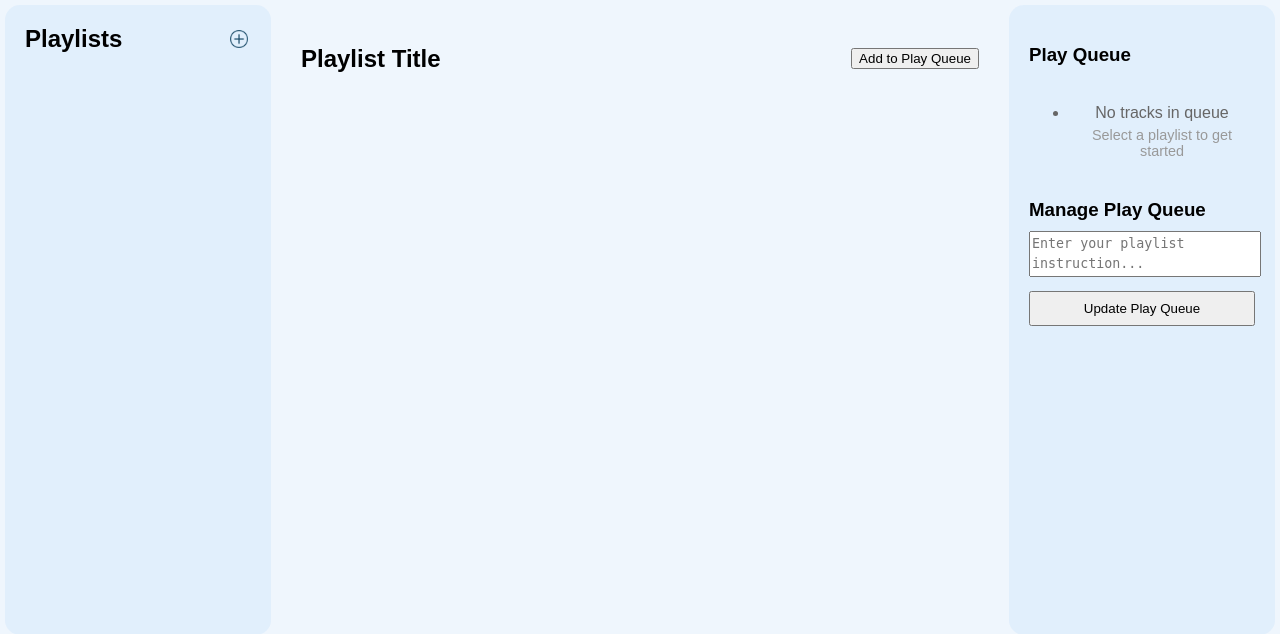
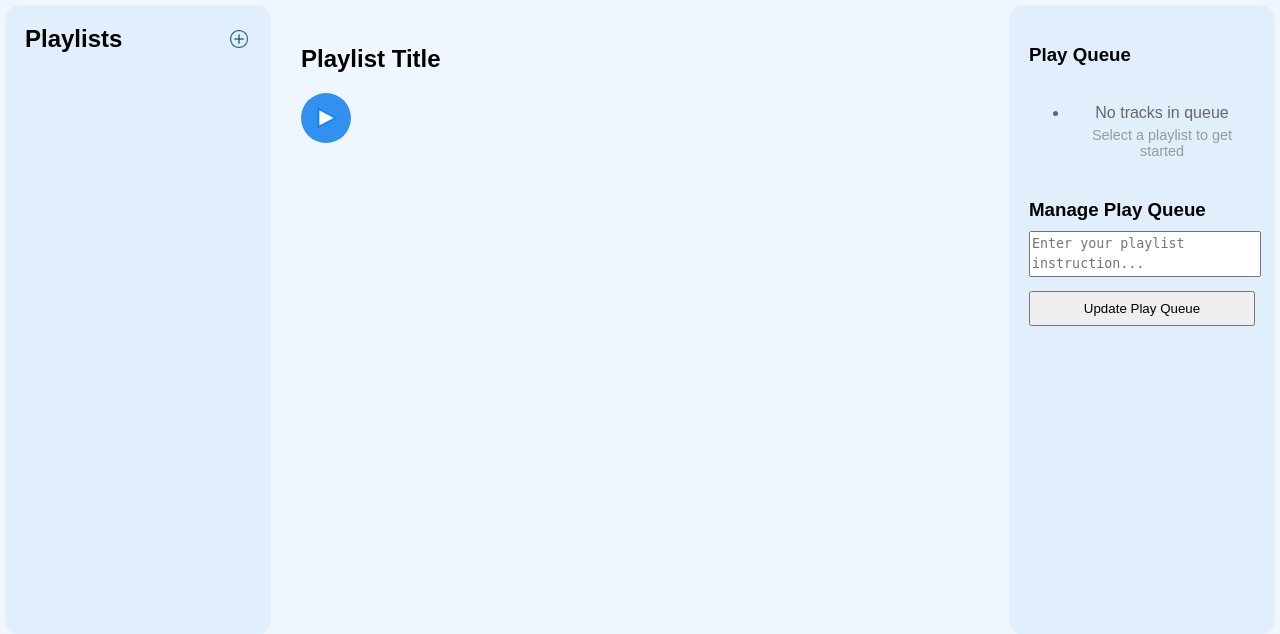
Before and after one commit to ACMLCZH/IntelligentMusicPlayer, a Django app: page /index/ in a window 1280 px wide. Shown: the part 60-694 px from the top of the page. Run offline with Django 5.2, Linux system fonts and the light colour scheme; a user stored in the database is signed in; data comes from the database, SQL or seed files in the repository; data that the repository does not hold is empty; some libraries are stand-ins or nearby versions.

Commit message:
Update Add-to-play-queue Button

```diff
--- a/myapp/static/index_style.css
+++ b/myapp/static/index_style.css
@@ -197,8 +197,31 @@ body {
 
 .playlist-info {
     display: flex;
-    justify-content: space-between;
-    align-items: center;
+    flex-direction: column;  /* 垂直排列子元素 */
+    margin-bottom: 20px;
+}
+
+#add-to-playqueue {
+    width: 50px;              /* 按钮的宽度 */
+    height: 50px;             /* 按钮的高度，与宽度相同以形成正方形 */
+    background-color: #3291F0;/* 按钮的背景颜色 */
+    border: none;             /* 去除默认边框 */
+    border-radius: 50%;       /* 使按钮成为圆形 */
+    cursor: pointer;          /* 鼠标变为指针 */
+    position: relative;       /* 为子元素定位做准备 */
+    display: flex;            /* 使用Flex布局 */
+    align-items: center;      /* 垂直居中 */
+    justify-content: center;  /* 水平居中 */
+    transition: background-color 0.3s; /* 添加过渡效果 */
+}
+
+#add-to-playqueue img {
+    width: 35px;              /* 调整箭头图片的大小 */
+    height: 35px;
+}
+
+#add-to-playqueue:hover {
+    background-color: #256bb5; /* 鼠标悬停时的背景颜色 */
 }
 
 /* Song Item Styles */
--- a/myapp/templates/index.html
+++ b/myapp/templates/index.html
@@ -61,7 +61,9 @@
             <!-- Current Playlist Information -->
             <div class="playlist-info">
                 <h2 id="current-playlist-title">Playlist Title</h2>
-                <button id="add-to-playqueue">Add to Play Queue</button>
+                <button id="add-to-playqueue">
+                    <img src="/static/play.png" alt="Add to Play Queue" id="add-to-playqueue-img">
+                </button>
             </div>
 
             <!-- Song List -->
```
